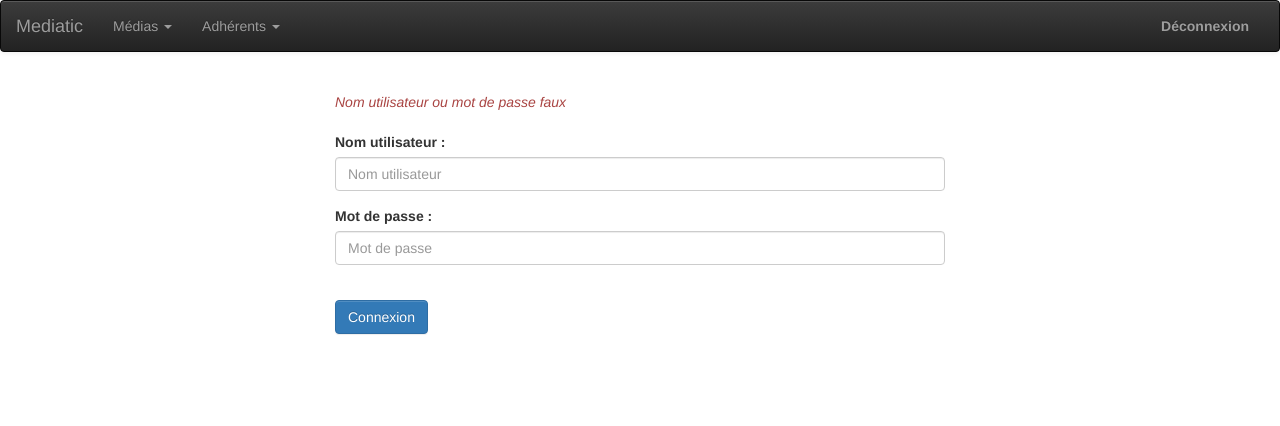
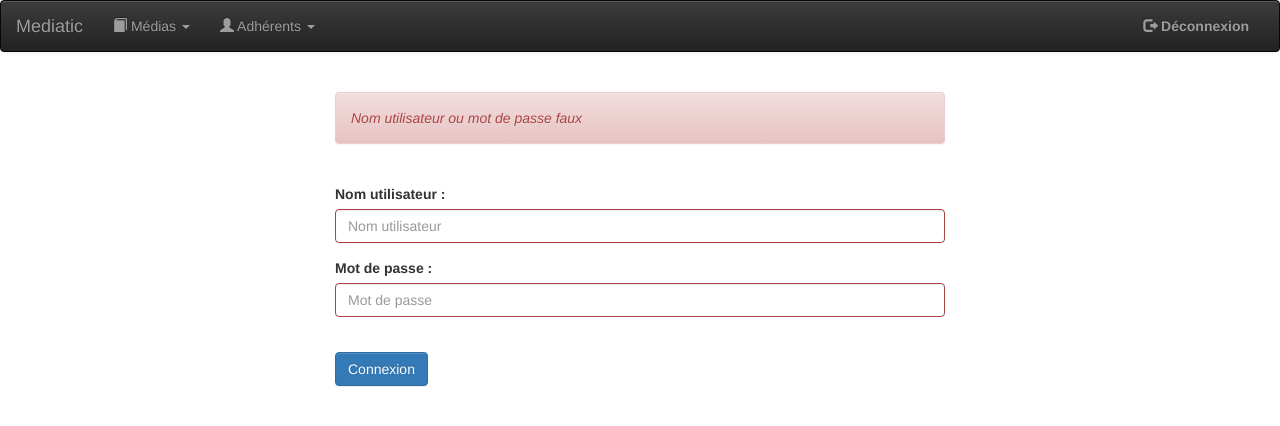
Before and after one commit to Samyo34/mediatic, a web app: page /maquette/login_erreur.html in a window 1280 px wide. Shown: the top 426 px of the page. Run offline with its HTML, style and script files only (its server is not run), Linux system fonts and the light colour scheme; data that the repository does not hold is empty; some libraries are stand-ins or nearby versions.

Commit message:
modification maquette login/login_erreur

```diff
--- a/src/main/webapp/maquette/login_erreur.html
+++ b/src/main/webapp/maquette/login_erreur.html
@@ -20,31 +20,31 @@
 		        <span class="icon-bar"></span>
 		        <span class="icon-bar"></span>
 		      </button>
-		      <a class="navbar-brand" href="#">Mediatic</a>
+		      <a class="navbar-brand" href="rechercheMedia.html">Mediatic</a>
 		    </div>
 
 		    <div class="collapse navbar-collapse" id="bs-example-navbar-collapse-1">
 		      <ul class="nav navbar-nav">
 		        <li class="dropdown">
-		          <a href="#" class="dropdown-toggle" data-toggle="dropdown">Médias <span class="caret"></span></a>
+		          <a href="#" class="dropdown-toggle" data-toggle="dropdown"><span class="glyphicon glyphicon-book"></span> Médias <span class="caret"></span></a>
 		          <ul class="dropdown-menu" role="menu">
-		            <li><a href="#">Recherche</a></li>
+		            <li><a href="rechercheMedia.html"><span class="glyphicon glyphicon-search"></span> Recherche</a></li>
 		            <li class="divider"></li>
-		            <li><a href="#">Création</a></li>
+		            <li><a href="creationMedia.html"><span class="glyphicon glyphicon-plus"></span> Création</a></li>
 		          </ul>
 		        </li>
 		        <li class="dropdown">
-		          <a href="#" class="dropdown-toggle" data-toggle="dropdown">Adhérents <span class="caret"></span></a>
+		          <a href="#" class="dropdown-toggle" data-toggle="dropdown"><span class="glyphicon glyphicon-user"></span> Adhérents <span class="caret"></span></a>
 		          <ul class="dropdown-menu" role="menu">
-		            <li><a href="#">Recherche</a></li>
+		            <li><a href="rechercheAdherent.html"><span class="glyphicon glyphicon-search"></span> Recherche</a></li>
 		            <li class="divider"></li>
-		            <li><a href="#">Création</a></li>
+		            <li><a href="creationAdherent.html"><span class="glyphicon glyphicon-plus"></span> Création</a></li>
 		          </ul>
 		        </li>
 		      </ul>
 		      <ul class="nav navbar-nav navbar-right">
 		        <li class="dropdown">
-		          <a href="#" data-toggle="dropdown"><b>Déconnexion</b></a>
+		          <a href="#" data-toggle="dropdown"><span class="glyphicon glyphicon-log-out"></span> <b>Déconnexion</b></a>
 		        </li>
 		      </ul>
 		    </div>
@@ -55,14 +55,14 @@
 	<main  class="col-xs-12 col-md-8 col-md-offset-2 col-lg-6 col-lg-offset-3">
 		<!-- corps de la page-->
 		<br>
-		<aside class="text-danger"><em>Nom utilisateur ou mot de passe faux</em></aside>
+		<aside class="alert alert-danger"><em>Nom utilisateur ou mot de passe faux</em></aside>
 		<br>
 		<form>
-		<div class="form-group">
+		<div class="form-group has-error">
 			<label>Nom utilisateur :</label>
 			<input type="text" class="form-control" id="username" placeholder="Nom utilisateur">
 		</div>
-		<div class="form-group">
+		<div class="form-group has-error">
 			<label>Mot de passe :</label>
 			<input type="text" class="form-control" id="password" placeholder="Mot de passe">
 		</div>
```
Also changed, not shown: src/main/webapp/maquette/login.html (+8 -8 lines).
